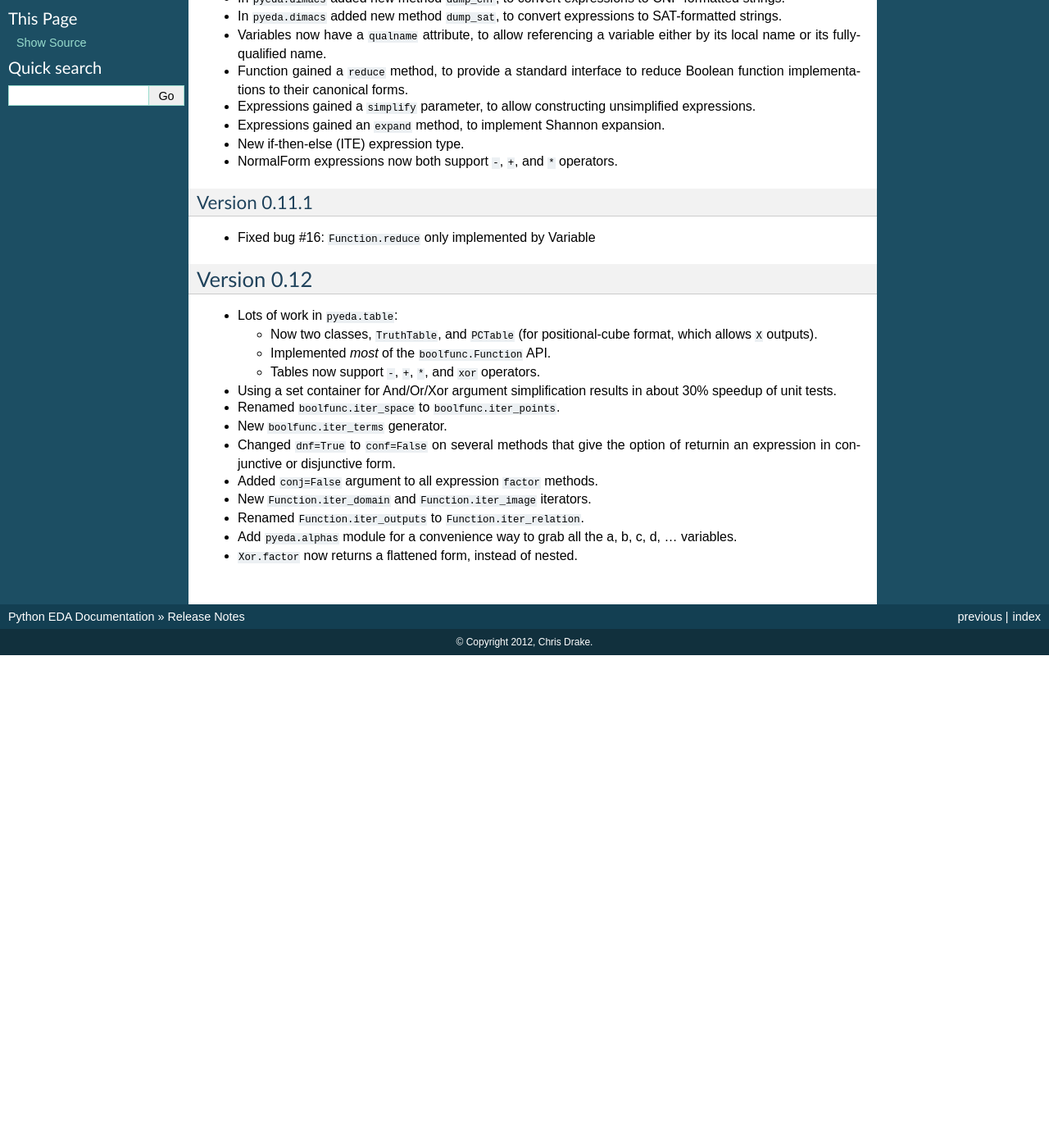
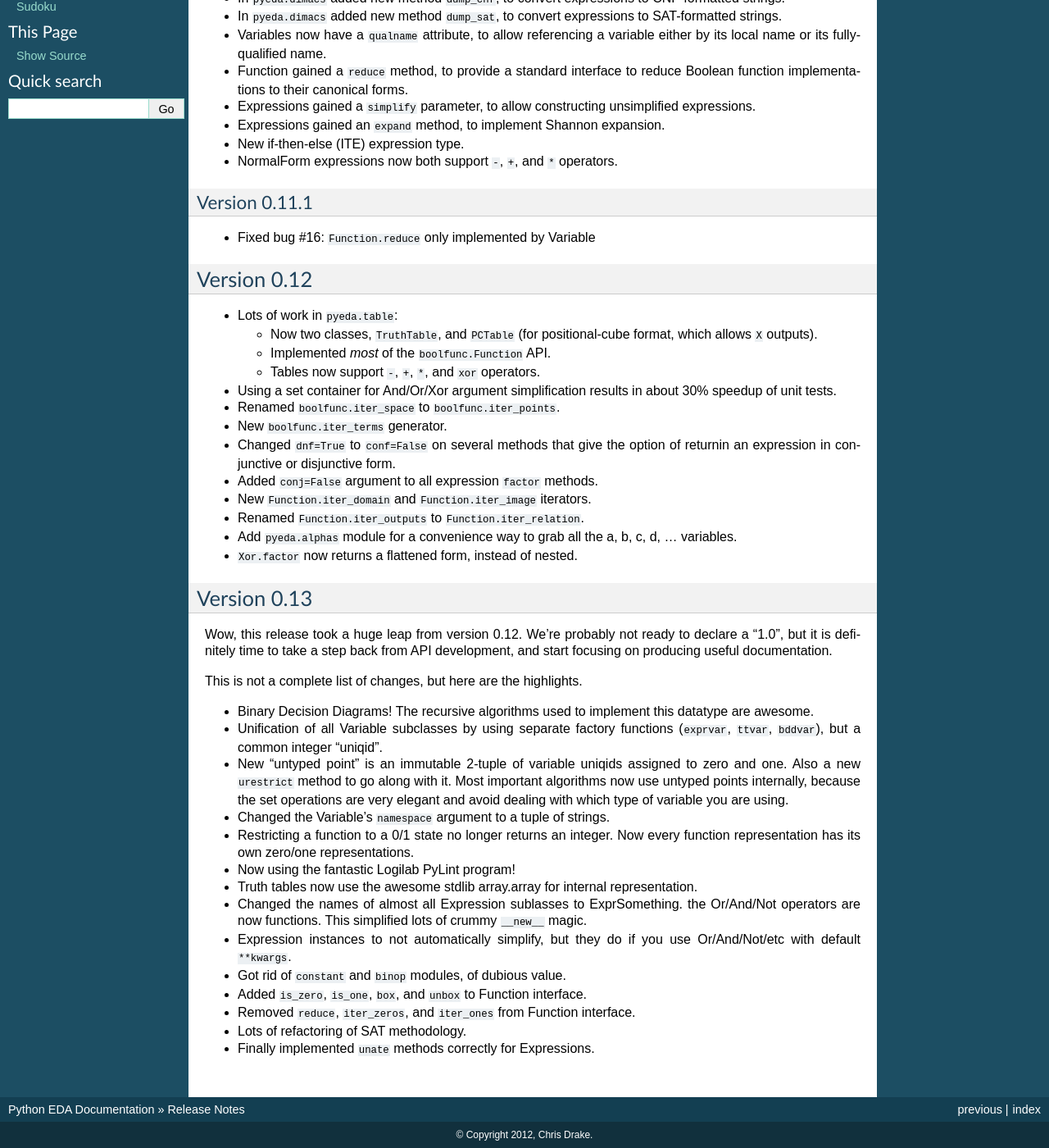
Before and after one commit to cjdrake/pyeda, a Sphinx documentation site: the page built from doc/source/relnotes.rst, in a window 1280 px wide and 1400 px high, scrolled down 207 px. Shown: the whole window at 82% size. Built offline with Sphinx 7.4.7, drawn with Linux system fonts in a browser that asks for light colours; before the commit the page ends 1006 px from its top, so only the background shows below that.

Commit message:
Add 0.13 release notes

```diff
--- a/doc/source/relnotes.rst
+++ b/doc/source/relnotes.rst
@@ -50,3 +50,40 @@
 * Add ``pyeda.alphas`` module for a convenience way to grab all the a, b, c, d,
   ... variables.
 * ``Xor.factor`` now returns a flattened form, instead of nested.
+
+Version 0.13
+============
+
+Wow, this release took a huge leap from version 0.12.
+We're probably not ready to declare a "1.0",
+but it is definitely time to take a step back from API development,
+and start focusing on producing useful documentation.
+
+This is not a complete list of changes, but here are the highlights.
+
+* Binary Decision Diagrams!
+  The recursive algorithms used to implement this datatype are awesome.
+* Unification of all Variable subclasses by using separate factory functions
+  (``exprvar``, ``ttvar``, ``bddvar``), but a common integer "uniqid".
+* New "untyped point" is an immutable 2-tuple of variable uniqids assigned
+  to zero and one.
+  Also a new ``urestrict`` method to go along with it.
+  Most important algorithms now use untyped points internally,
+  because the set operations are very elegant and avoid dealing with which type
+  of variable you are using.
+* Changed the Variable's ``namespace`` argument to a tuple of strings.
+* Restricting a function to a 0/1 state no longer returns an integer.
+  Now every function representation has its own zero/one representations.
+* Now using the fantastic Logilab PyLint program!
+* Truth tables now use the awesome stdlib array.array for internal
+  representation.
+* Changed the names of almost all Expression sublasses to ExprSomething.
+  the Or/And/Not operators are now functions.
+  This simplified lots of crummy ``__new__`` magic.
+* Expression instances to not automatically simplify,
+  but they do if you use Or/And/Not/etc with default ``**kwargs``.
+* Got rid of ``constant`` and ``binop`` modules, of dubious value.
+* Added ``is_zero``, ``is_one``, ``box``, and ``unbox`` to Function interface.
+* Removed ``reduce``, ``iter_zeros``, and ``iter_ones`` from Function interface.
+* Lots of refactoring of SAT methodology.
+* Finally implemented ``unate`` methods correctly for Expressions.
```
